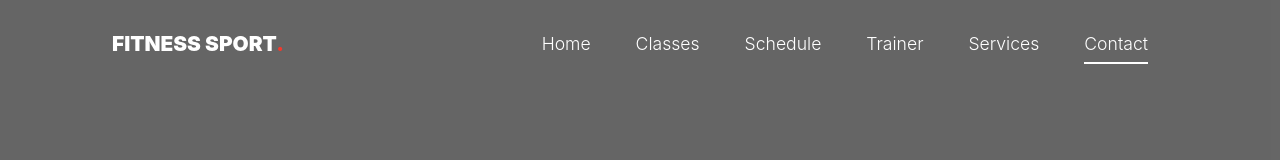
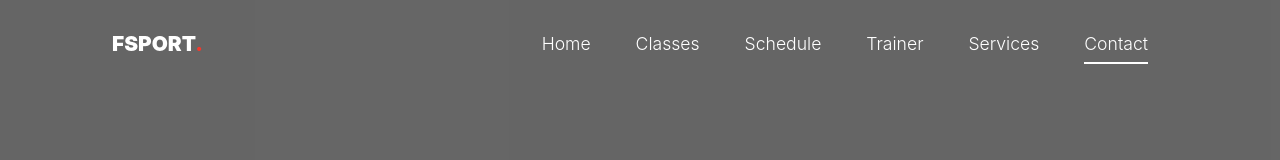
Before and after one commit to cvs2022/cvs2022.github.io, a plain HTML site: page index.html in a window 1280 px wide. Shown: the top 160 px of the page. Drawn offline with Linux system fonts and the light colour scheme; files whose address does not match are found by name; a web font is replaced by a local one.

Commit message:
Update index.html

```diff
--- a/index.html
+++ b/index.html
@@ -70,7 +70,7 @@ RSS Feed: https://feeds.feedburner.com/Free-templateco
 
       <div class="container-fluid">
         <div class="d-flex align-items-center">
-          <div class="site-logo"><a href="index.html">FITNESS SPORT<span>.</span> </a></div>
+          <div class="site-logo"><a href="index.html">FSPORT<span>.</span> </a></div>
           <div class="ml-auto">
             <nav class="site-navigation position-relative text-right" role="navigation">
               <ul class="site-menu main-menu js-clone-nav mr-auto d-none d-lg-block">
```
